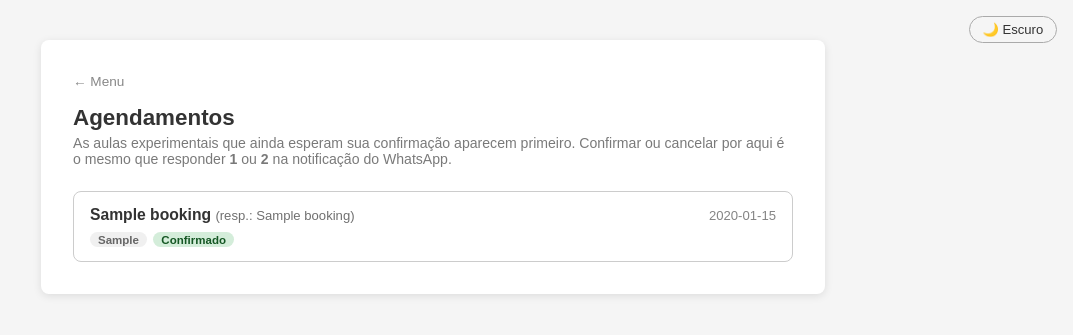
After one commit to xiadito/AtendenteIA, a Flask app: template src/templates/bookings.html in a window 1280 px wide. The commit adds this page. Shown: the top 335 px of the page, without its empty margins (207-1280 px from the left). Run offline with Flask 3, Linux system fonts and the light colour scheme; the template is opened without the code that fills it: most values are stand-ins (such as "Sample title", 1, 10 or a date in 2020).

Commit message:
feat(dashboard): add the bookings screen, its partial and the menu tile
Page + partial pair like the inbox, minus the timer: bookings arrive when the
AI closes one, not every few seconds, so HTMX is used only to swap the list in
place on a decision. Confirmar/Cancelar render only for pending_confirmation,
which is screen convenience — the real gate is the coordinator's guard.

```diff
--- /dev/null
+++ b/src/static/css/bookings.css
@@ -0,0 +1,177 @@
+/* Pareado com templates/bookings.html (e com a parcial _bookings_list.html, que
+   é renderizada dentro dela). Um stylesheet por template, como o resto do painel. */
+
+body {
+    display: flex;
+    justify-content: center;
+    align-items: flex-start;
+    padding: 2.5rem 1.5rem;
+    box-sizing: border-box;
+}
+
+.card {
+    background: var(--surface);
+    padding: 2rem;
+    border-radius: 8px;
+    box-shadow: 0 2px 8px rgba(0, 0, 0, 0.1);
+    width: 100%;
+    max-width: 720px;
+}
+
+.back-link {
+    display: inline-block;
+    margin-bottom: 1rem;
+    font-size: 0.85rem;
+    color: #888;
+    text-decoration: none;
+}
+
+.back-link:hover { color: var(--text); }
+
+h1 {
+    font-size: 1.4rem;
+    color: var(--text);
+    margin: 0 0 0.25rem;
+}
+
+.subtitle {
+    color: var(--text);
+    opacity: 0.65;
+    font-size: 0.88rem;
+    margin: 0 0 1.5rem;
+}
+
+.empty-state {
+    color: var(--text);
+    opacity: 0.6;
+    font-size: 0.9rem;
+    text-align: center;
+    padding: 2rem 0;
+}
+
+/* Resultado da última decisão. Fica acima da lista para ser lido antes dela —
+   inclusive quando a lista está vazia. */
+.notice {
+    padding: 0.6rem 0.85rem;
+    border-radius: 6px;
+    font-size: 0.86rem;
+    margin-bottom: 1rem;
+}
+
+.notice-success { background: #d4edda; color: #155724; }  /* verde    */
+.notice-warning { background: #fff3cd; color: #856404; }  /* amarelo  */
+.notice-error   { background: #f8d7da; color: #721c24; }  /* vermelho */
+
+.booking-list {
+    list-style: none;
+    margin: 0;
+    padding: 0;
+    display: flex;
+    flex-direction: column;
+    gap: 0.6rem;
+}
+
+.booking-row {
+    display: flex;
+    align-items: center;
+    justify-content: space-between;
+    flex-wrap: wrap;
+    gap: 0.75rem;
+    padding: 0.85rem 1rem;
+    border: 1px solid var(--input-border);
+    border-radius: 8px;
+    color: var(--text);
+}
+
+/* O que ainda espera uma decisão é o que trouxe o dono até aqui — a borda
+   lateral é o sinal que se lê antes de qualquer texto (mesma ideia da conversa
+   pausada no inbox). */
+.booking-row.pending {
+    border-left: 3px solid var(--brand);
+}
+
+.row-main {
+    flex: 1 1 260px;
+    min-width: 0;
+}
+
+.row-top {
+    display: flex;
+    justify-content: space-between;
+    align-items: baseline;
+    gap: 0.75rem;
+}
+
+.row-name {
+    font-weight: 600;
+    font-size: 0.98rem;
+    overflow-wrap: anywhere;
+}
+
+.row-guardian {
+    font-weight: 400;
+    font-size: 0.82rem;
+    opacity: 0.7;
+}
+
+.row-time {
+    font-size: 0.82rem;
+    opacity: 0.6;
+    white-space: nowrap;
+}
+
+.row-tags {
+    display: flex;
+    flex-wrap: wrap;
+    gap: 0.4rem;
+    margin-top: 0.5rem;
+}
+
+.tag {
+    display: inline-block;
+    padding: 0.12rem 0.5rem;
+    border-radius: 12px;
+    font-size: 0.72rem;
+    font-weight: 600;
+}
+
+.tag-class        { background: #f0f0f0; color: #666666; }  /* cinza    */
+.status-pending   { background: #fff3cd; color: #856404; }  /* amarelo  */
+.status-confirmed { background: #d4edda; color: #155724; }  /* verde    */
+.status-cancelled { background: #f8d7da; color: #721c24; }  /* vermelho */
+
+.row-actions {
+    display: flex;
+    gap: 0.5rem;
+}
+
+.row-actions button {
+    padding: 0.4rem 0.9rem;
+    border-radius: 6px;
+    border: 1px solid transparent;
+    font-size: 0.85rem;
+    font-weight: 600;
+    cursor: pointer;
+    transition: opacity 0.15s;
+}
+
+.row-actions button:hover { opacity: 0.85; }
+
+.btn-confirm {
+    background: var(--brand);
+    color: #ffffff;
+}
+
+/* Cancelar é destrutivo: fica com o peso de uma ação secundária, para não
+   competir com Confirmar no clique automático. */
+.btn-cancel {
+    background: transparent;
+    border-color: var(--input-border);
+    color: var(--text);
+}
+
+.btn-cancel:hover {
+    border-color: #c0392b;
+    color: #c0392b;
+    opacity: 1;
+}
--- /dev/null
+++ b/src/templates/_bookings_list.html
@@ -0,0 +1,63 @@
+{#
+  Parcial da lista de agendamentos. Renderizada de três formas:
+  - embutida em bookings.html na primeira carga (via {% include %});
+  - sozinha, pela rota dashboard.bookings_list;
+  - como resposta dos POSTs de confirmar/cancelar, com `notice` preenchido.
+
+  Por isso não tem <html>/<head>: o estilo vem do bookings.css da página-mãe.
+
+  Os botões só aparecem em 'pending_confirmation'. Isso é conveniência de tela,
+  não é a regra: quem impede uma decisão sobre um agendamento já resolvido é o
+  guard em bot/confirmations.py, que vale para o WhatsApp também.
+#}
+{% if notice %}
+    <div class="notice notice-{{ notice.kind }}">{{ notice.text }}</div>
+{% endif %}
+
+{% if not bookings %}
+    <p class="empty-state">Nenhum agendamento ainda. Quando a IA fechar uma aula experimental, ela aparece aqui.</p>
+{% else %}
+    <ul class="booking-list">
+        {% for booking in bookings %}
+            <li class="booking-row {% if booking.status == 'pending_confirmation' %}pending{% endif %}">
+                <div class="row-main">
+                    <div class="row-top">
+                        <span class="row-name">
+                            {% if booking.child_name %}
+                                {{ booking.child_name }}
+                                <span class="row-guardian">(resp.: {{ booking.lead_name }})</span>
+                            {% else %}
+                                {{ booking.lead_name }}
+                            {% endif %}
+                        </span>
+                        <span class="row-time">{{ booking.slot_start.strftime('%d/%m %H:%M') }}</span>
+                    </div>
+
+                    <div class="row-tags">
+                        <span class="tag tag-class">{{ class_labels.get(booking.class_type, booking.class_type) }}</span>
+                        {% if booking.status == 'pending_confirmation' %}
+                            <span class="tag status-pending">Aguardando você</span>
+                        {% elif booking.status == 'confirmed' %}
+                            <span class="tag status-confirmed">Confirmado</span>
+                        {% else %}
+                            <span class="tag status-cancelled">Cancelado</span>
+                        {% endif %}
+                    </div>
+                </div>
+
+                {% if booking.status == 'pending_confirmation' %}
+                    <div class="row-actions">
+                        <button class="btn-confirm"
+                                hx-post="{{ url_for('dashboard.bookings_confirm', booking_id=booking.id) }}"
+                                hx-target="#bookings-list"
+                                hx-swap="innerHTML">Confirmar</button>
+                        <button class="btn-cancel"
+                                hx-post="{{ url_for('dashboard.bookings_cancel', booking_id=booking.id) }}"
+                                hx-target="#bookings-list"
+                                hx-swap="innerHTML">Cancelar</button>
+                    </div>
+                {% endif %}
+            </li>
+        {% endfor %}
+    </ul>
+{% endif %}
--- /dev/null
+++ b/src/templates/bookings.html
@@ -0,0 +1,35 @@
+<!DOCTYPE html>
+<html lang="pt-BR">
+<head>
+    <meta charset="UTF-8">
+    <meta name="viewport" content="width=device-width, initial-scale=1.0">
+    <title>Corujai — Agendamentos</title>
+    <link rel="stylesheet" href="{{ url_for('static', filename='css/theme.css') }}">
+    <link rel="stylesheet" href="{{ url_for('static', filename='css/bookings.css') }}">
+    <script src="https://unpkg.com/htmx.org@2.0.4"></script>
+</head>
+<body>
+    <button class="theme-toggle" id="themeBtn" onclick="toggleTheme()">🌙 Escuro</button>
+    <div class="card">
+        <a class="back-link" href="{{ url_for('dashboard.menu') }}">← Menu</a>
+        <h1>Agendamentos</h1>
+        <p class="subtitle">
+            As aulas experimentais que ainda esperam sua confirmação aparecem
+            primeiro. Confirmar ou cancelar por aqui é o mesmo que responder
+            <strong>1</strong> ou <strong>2</strong> na notificação do WhatsApp.
+        </p>
+
+        {#
+          Só esta div é trocada quando o dono decide um agendamento. Diferente do
+          inbox, não há polling por tempo: um agendamento chega quando a IA fecha
+          um, não a cada poucos segundos, e o dono está aqui para agir, não para
+          assistir. O HTMX serve só para o clique trocar a lista sem recarregar a
+          página inteira.
+        #}
+        <div id="bookings-list">
+            {% include "_bookings_list.html" %}
+        </div>
+    </div>
+    <script src="{{ url_for('static', filename='js/theme.js') }}"></script>
+</body>
+</html>
--- a/src/templates/menu.html
+++ b/src/templates/menu.html
@@ -20,6 +20,12 @@
                 <span class="menu-desc">Ver conversas e assumir o atendimento</span>
             </a>
 
+            <a class="menu-item" href="{{ url_for('dashboard.bookings_review') }}">
+                <span class="menu-icon">📋</span>
+                <span class="menu-label">Agendamentos</span>
+                <span class="menu-desc">Confirmar ou cancelar as aulas experimentais</span>
+            </a>
+
             <a class="menu-item" href="{{ url_for('integrations.google_status') }}">
                 <span class="menu-icon">📅</span>
                 <span class="menu-label">Autenticação Google</span>
```
